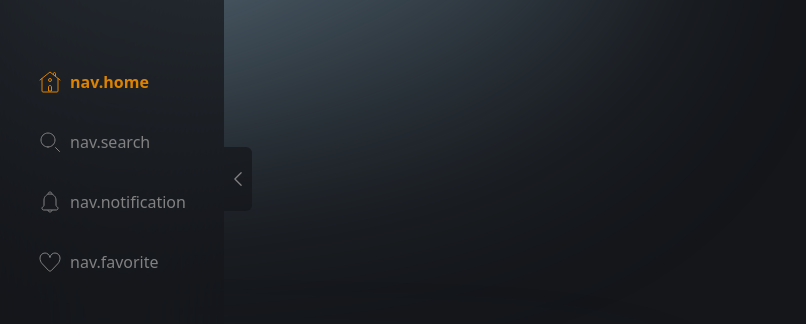
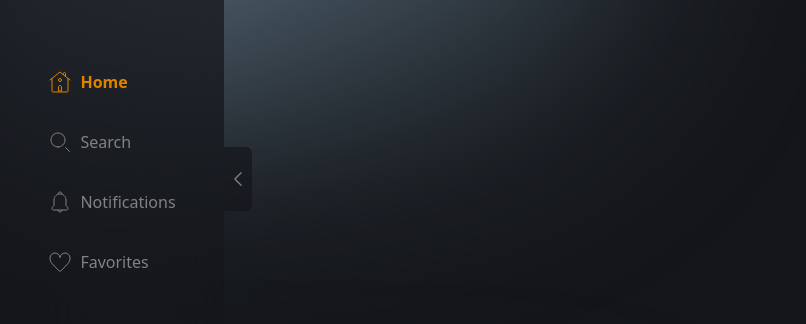
Before and after one commit to Jonath-z/nnp-stream, a Next.js app: page / in a window 1280 px wide. Both pictures are taken after a click on the button 94 px from the left and 432 px from the top of the page. Shown: the part 253-577 px from the top of the page, without its empty margins (0-806 px from the left). Built offline with nearby package versions, Linux system fonts and the light colour scheme.

Commit message:
refactor: disable translation

```diff
--- a/src/components/layouts/LayoutWithNavigation.tsx
+++ b/src/components/layouts/LayoutWithNavigation.tsx
@@ -2,7 +2,7 @@ import HomeIcon from "@/components/icons/HomeIcon";
 import SearchIcon from "@/components/icons/SearchIcon";
 import BellIcon from "@/components/icons/BellIcon";
 import HeartIcon from "@/components/icons/HeartIcon";
-import { ReactNode, useEffect, useState } from "react";
+import { ReactNode, useState } from "react";
 import { useRouter } from "next/router";
 import Link from "next/link";
 import NnpLogo from "@/components/icons/NnpLogo";
@@ -12,6 +12,7 @@ import { useTranslation } from "next-i18next";
 
 export default function LayoutWithNavigation({ children }: { children: ReactNode }) {
   const { asPath } = useRouter();
+  const { t } = useTranslation();
   const [sidebarOpened, setSidebarOpened] = useState(() => {
     const sidebarStatus = localStorage.getItem("nnp-sd-status");
     if (!sidebarStatus || sidebarStatus === "false") {
@@ -19,7 +20,6 @@ export default function LayoutWithNavigation({ children }: { children: ReactNode
     }
     return true;
   });
-  const { t } = useTranslation();
 
   const saveSidebarStateInLocalStorage = (state: boolean) => {
     if (typeof window !== "undefined") {
@@ -52,13 +52,13 @@ export default function LayoutWithNavigation({ children }: { children: ReactNode
             <Link href="/" data-active={asPath.toLowerCase() === "/"} className="group flex items-center gap-2">
               <HomeIcon className="stroke-nnp-muted group-data-[active=true]:stroke-nnp-highlight transition-all" />
               <span className="text-nnp-muted group-data-[sidebaropened=false]/sidebar:hidden group-data-[active=true]:text-nnp-highlight group-data-[active=true]:font-bold transition-all">
-                {t("nav.home")}
+                Home
               </span>
             </Link>
             <Link href="/#" data-active={asPath.toLowerCase() === "search"} className="group flex items-center gap-2">
               <SearchIcon className="stroke-nnp-muted group-data-[active=true]:stroke-nnp-highlight transition-all" />
               <span className="text-nnp-muted group-data-[sidebaropened=false]/sidebar:hidden group-data-[active=true]:stroke-nnp-highlight transition-all">
-                {t("nav.search")}
+                Search
               </span>
             </Link>
             <Link
@@ -68,7 +68,7 @@ export default function LayoutWithNavigation({ children }: { children: ReactNode
             >
               <BellIcon className="stroke-nnp-muted group-data-[active=true]:stroke-nnp-highlight transition-all" />
               <span className="text-nnp-muted group-data-[sidebaropened=false]/sidebar:hidden group-data-[active=true]:stroke-nnp-highlight transition-all">
-                {t("nav.notification")}
+                Notifications
               </span>
             </Link>
             <Link
@@ -78,14 +78,12 @@ export default function LayoutWithNavigation({ children }: { children: ReactNode
             >
               <HeartIcon className="stroke-nnp-muted group-data-[active=true]:stroke-nnp-highlight transition-all" />
               <span className="text-nnp-muted group-data-[sidebaropened=false]/sidebar:hidden group-data-[active=true]:stroke-nnp-highlight transition-all">
-                {t("nav.favorite")}
+                Favorites
               </span>
             </Link>
           </div>
         </nav>
-        <div className="w-full px-10">
-          {/*<div className="size-12 bg-gradient-to-tr rounded-full from-nnp-highlight to-nnp-highlight/70" />*/}
-        </div>
+        <div className="w-full px-10"></div>
       </div>
       <div className="overflow-y-auto">{children}</div>
       <div className="fixed bg-gradient-to-br from-nnp-gradient blur-[100px] to-transparent rounded-br-full rounded-tr-full w-1/2 h-1/2 top-0 left-0 -z-10" />
```
